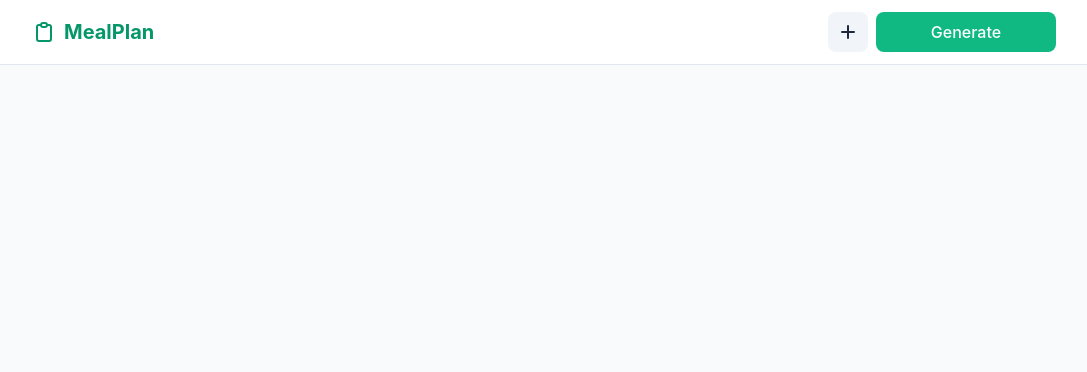
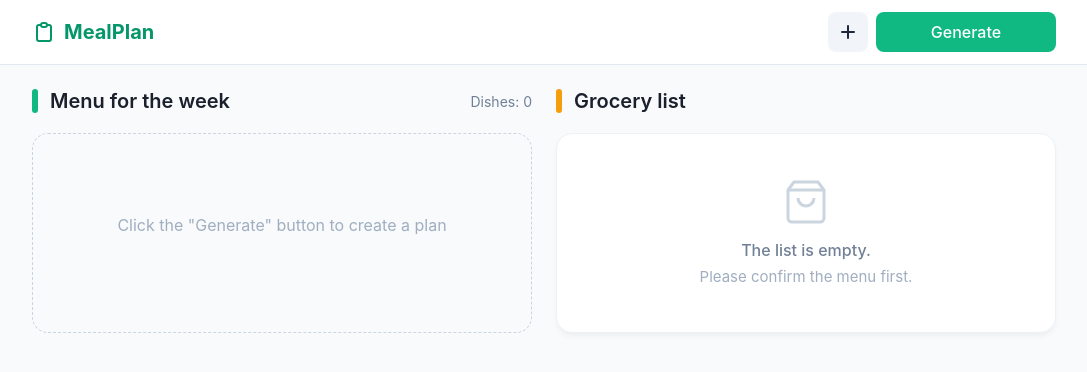
Before and after one commit to sobdima/meal-plan, a React (Vite) app: page / in a window 1280 px wide. Shown: the top 372 px of the page, without its empty margins (96-1183 px from the left). Built offline with nearby package versions, Linux system fonts and the light colour scheme.

Commit message:
feat: create Main.tsx and Main.css

```diff
--- a/src/App.tsx
+++ b/src/App.tsx
@@ -1,9 +1,11 @@
 import { Header } from './components/Header/Header';
+import Main from './pages/Main';
 
 function App() {
   return (
     <>
       <Header />
+      <Main />
     </>
   );
 }
--- /dev/null
+++ b/src/pages/Main.css
@@ -0,0 +1,122 @@
+.main-content {
+  display: flex;
+  justify-content: space-between;
+  gap: 24px;
+  padding: 24px 0px;
+  max-width: 1024px;
+  margin: 0 auto;
+  font-family:
+    -apple-system, BlinkMacSystemFont, 'Segoe UI', Roboto, sans-serif;
+}
+
+.section-container {
+  flex: 1;
+  display: flex;
+  flex-direction: column;
+}
+
+.section-header {
+  display: flex;
+  justify-content: space-between;
+  align-items: center;
+  margin-bottom: 20px;
+}
+
+.title-group {
+  display: flex;
+  align-items: center;
+  gap: 12px;
+}
+
+.section-title {
+  font-size: 20px;
+  font-weight: 600;
+  color: #1a202c;
+  margin: 0;
+}
+
+.status-bar {
+  width: 6px;
+  height: 24px;
+  border-radius: 4px;
+}
+
+.status-bar.green {
+  background-color: #10b981;
+}
+
+.status-bar.yellow {
+  background-color: #f59e0b;
+}
+
+.dish-count {
+  font-size: 14px;
+  color: #718096;
+}
+
+/* Стили контейнеров */
+.placeholder-container {
+  min-height: 200px;
+  display: flex;
+  align-items: center;
+  justify-content: center;
+  padding: 40px;
+  text-align: center;
+}
+
+.placeholder-container.dashed {
+  border: 1px dashed #cbd5e0;
+  border-radius: 16px;
+  background-color: transparent;
+}
+
+.placeholder-container.card {
+  background-color: #ffffff;
+  border-radius: 16px;
+  border: 1px solid #edf2f7;
+  /* Легкая тень как на втором скриншоте */
+  box-shadow: 0 4px 6px -1px rgba(0, 0, 0, 0.05);
+}
+
+.placeholder-text {
+  color: #a0aec0;
+  font-size: 16px;
+}
+
+/* Стили для пустого списка покупок */
+.empty-state {
+  display: flex;
+  flex-direction: column;
+  align-items: center;
+}
+
+.shopping-bag-icon {
+  width: 48px;
+  height: 48px;
+  color: #cbd5e0;
+  margin-bottom: 12px;
+}
+
+.empty-state-title {
+  margin: 0;
+  color: #718096;
+  font-size: 16px;
+  font-weight: 500;
+}
+
+.empty-state-subtitle {
+  margin: 4px 0 0 0;
+  color: #a0aec0;
+  font-size: 15px;
+}
+
+/* Адаптивность */
+@media (max-width: 1024px) {
+  .main-content {
+    flex-direction: column;
+  }
+
+  .placeholder-container {
+    min-height: 150px;
+  }
+}
--- /dev/null
+++ b/src/pages/Main.tsx
@@ -0,0 +1,57 @@
+import React from 'react';
+import './Main.css';
+
+const Main: React.FC = () => {
+  return (
+    <main className="main-content">
+      {/* Секция: Меню на неделю */}
+      <section className="section-container">
+        <div className="section-header">
+          <div className="title-group">
+            <span className="status-bar green"></span>
+            <h2 className="section-title">Menu for the week</h2>
+          </div>
+          <span className="dish-count">Dishes: 0</span>
+        </div>
+
+        <div className="placeholder-container dashed">
+          <p className="placeholder-text">
+            Click the "Generate" button to create a plan
+          </p>
+        </div>
+      </section>
+
+      {/* Секция: Список покупок */}
+      <section className="section-container">
+        <div className="section-header">
+          <div className="title-group">
+            <span className="status-bar yellow"></span>
+            <h2 className="section-title">Grocery list</h2>
+          </div>
+        </div>
+
+        <div className="placeholder-container card">
+          <div className="empty-state">
+            <svg
+              className="shopping-bag-icon"
+              viewBox="0 0 24 24"
+              fill="none"
+              stroke="currentColor"
+              strokeWidth="1.5"
+            >
+              <path d="M6 2L3 6v14a2 2 0 002 2h14a2 2 0 002-2V6l-3-4H6z" />
+              <line x1="3" y1="6" x2="21" y2="6" />
+              <path d="M16 10a4 4 0 01-8 0" />
+            </svg>
+            <p className="empty-state-title">The list is empty.</p>
+            <p className="empty-state-subtitle">
+              Please confirm the menu first.
+            </p>
+          </div>
+        </div>
+      </section>
+    </main>
+  );
+};
+
+export default Main;
```
